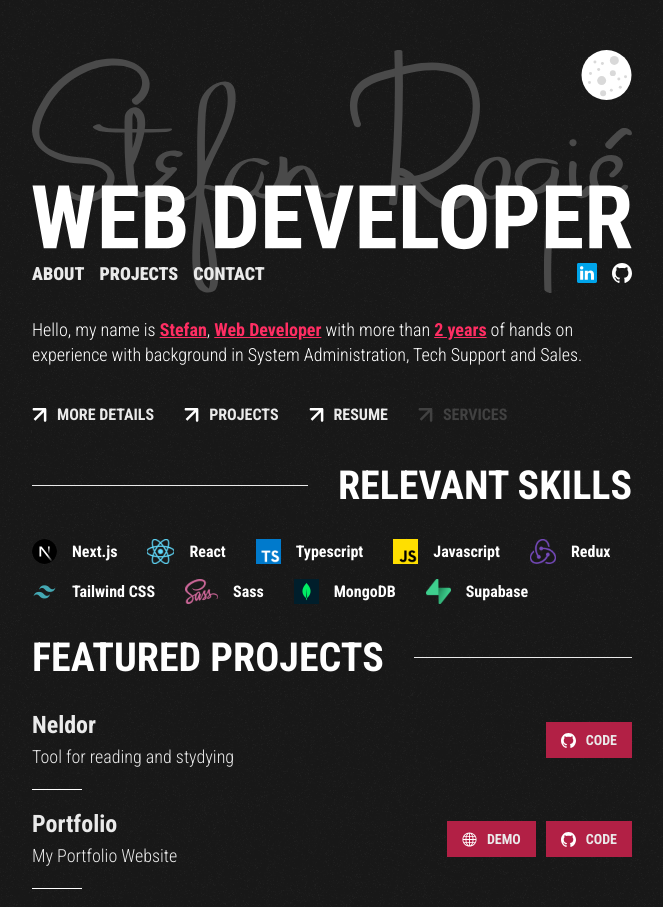
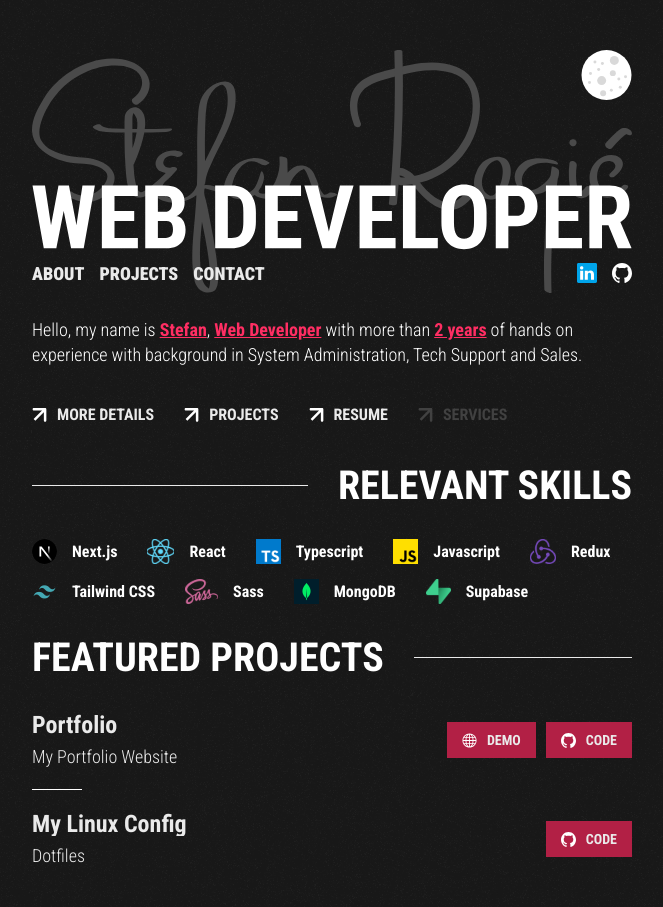
Before and after one commit to stefanrogic/website, a React (Vite) app: page /home in a window 1280 px wide. Shown: the top 907 px of the page, without its empty margins (308-971 px from the left). Built offline with nearby package versions, Linux system fonts and the light colour scheme.

Commit message:
Update App.jsx

```diff
--- a/src/App.jsx
+++ b/src/App.jsx
@@ -16,32 +16,6 @@ import { Analytics } from "@vercel/analytics/react";
 function App() {
   const projectsData = [
     {
-      slug: "neldor",
-      title: "Neldor",
-      sub_title: "Tool for reading and stydying",
-      description: ["Tool for reading, studying and memorizing large volumes of text for speeches, presentations or lectures."],
-      technologies: [
-        {
-          name: "Next.js",
-          image: "/icons/nextjs-icon.svg",
-          relevant: true,
-        },
-        {
-          name: "Typescript",
-          image: "/icons/ts-icon.svg",
-          relevant: true,
-        },
-        {
-          name: "Tailwind CSS",
-          image: "/icons/tailwind-icon.svg",
-          relevant: true,
-        },
-      ],
-      // demo_url: "#",
-      source_url: "https://github.com/stefanrogic/neldor",
-      // video_url: "https://www.youtube.com/embed/erEgovG9WBs?si=U4GSAaK47pHHbkkG",
-    },
-    {
       slug: "portfolio",
       title: "Portfolio",
       sub_title: "My Portfolio Website",
@@ -49,22 +23,6 @@ function App() {
       source_url: "https://github.com/stefanrogic/website",
       // video_url: "https://www.youtube.com/embed/erEgovG9WBs?si=U4GSAaK47pHHbkkG",
     },
-    // {
-    // slug: "microphone-test",
-    // title: "Microphone Test",
-    // sub_title: "App",
-    // demo_url: "#",
-    // source_url: "#",
-    // video_url: "https://www.youtube.com/embed/erEgovG9WBs?si=U4GSAaK47pHHbkkG",
-    // },
-    // {
-    //   slug: "blackjack",
-    //   title: "Blackjack",
-    //   sub_title: "Game",
-    //   demo_url: "#",
-    //   source_url: "#",
-    //   // video_url: "https://www.youtube.com/embed/erEgovG9WBs?si=U4GSAaK47pHHbkkG",
-    // },
     {
       slug: "my-linux-config",
       title: "My Linux Config",
```
